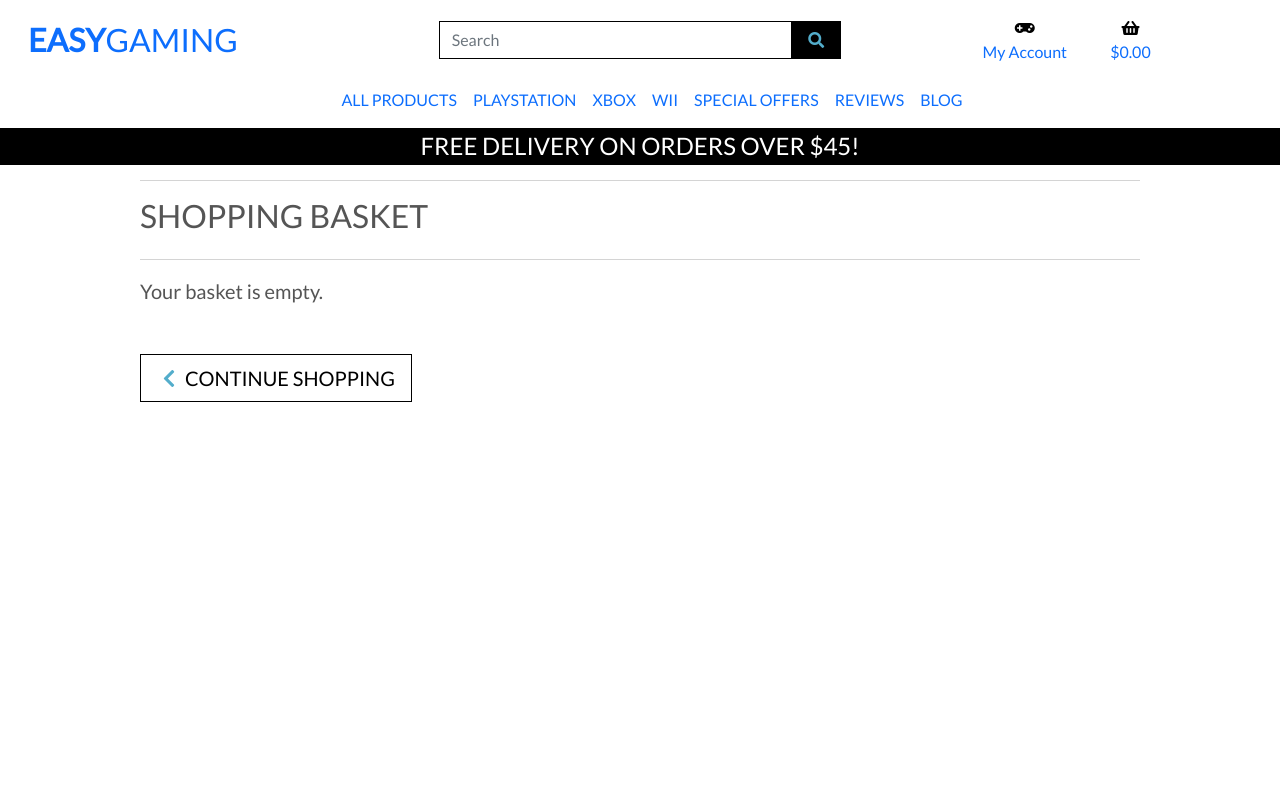
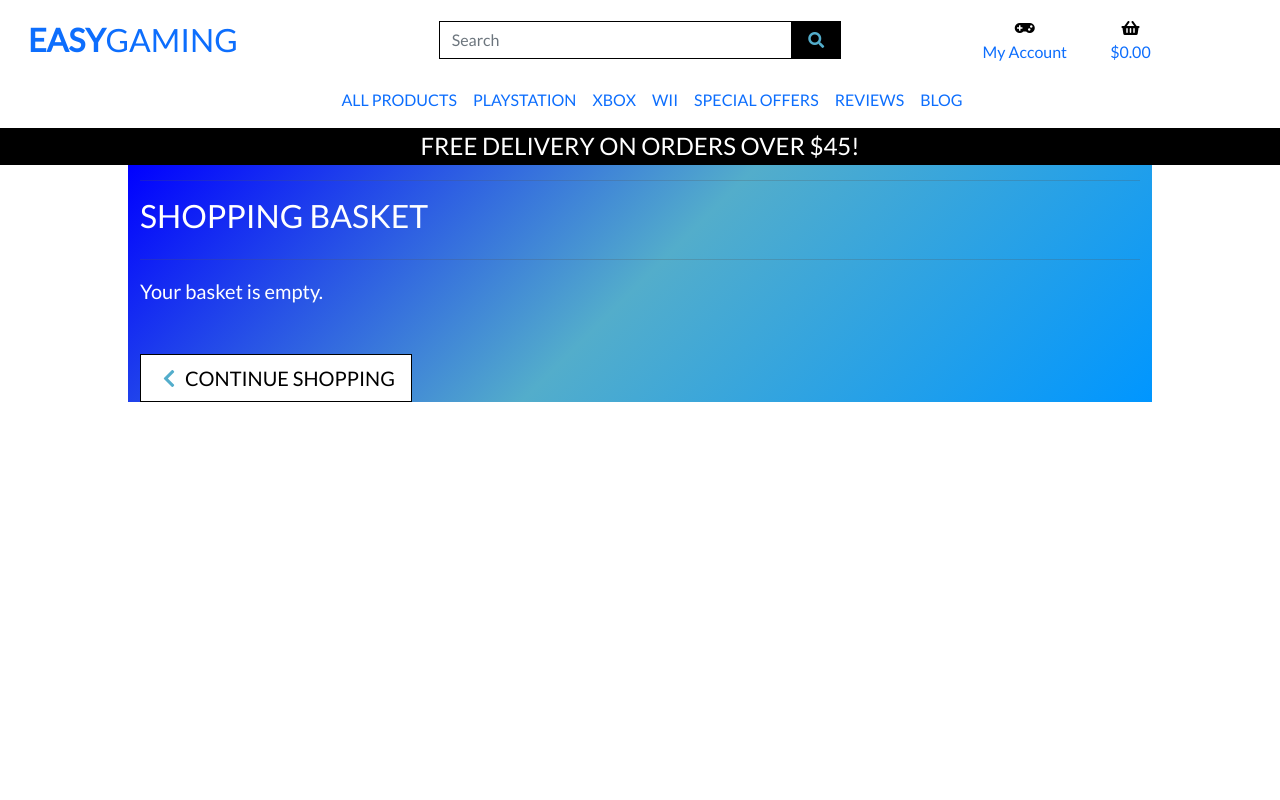
Before and after one commit to AJWest22/MS4, a Django app: page /basket/ in a window 1280 px wide. Run offline with Django 3.2, Linux system fonts and the light colour scheme; parts of the project's set-up code (start-up, migrations or seed data) failed here and were passed over; some libraries are stand-ins or nearby versions.

Commit message:
update css on basket page

```diff
--- a/basket/templates/basket/basket.html
+++ b/basket/templates/basket/basket.html
@@ -12,11 +12,11 @@
 
 {% block content %}
     <div class="overlay"></div>
-    <div class="container mb-2">
+    <div class="container mb-2 color-scheme">
         <div class="row">
             <div class="col">
                 <hr>
-                <h2 class="logo-font mb-4">Shopping Basket</h2>
+                <h2 class="logo-font mb-4 text-white">Shopping Basket</h2>
                 <hr>
             </div>
         </div>
@@ -26,7 +26,7 @@
                 {% if basket_items %}
                     <div class="table-responsive rounded">
                         <table>
-                            <thead class="text-black">
+                            <thead class="text-white">
                                 <tr>
                                     <th scope="col">Product Info</th>
                                     <th scope="col"></th>
@@ -39,15 +39,15 @@
                             {% for item in basket_items %}
                                 <tr>
                                     <td class="p-3 w-25">
-                                        <img class="img-fluid rounded" src="{{ item.product.image.url }}">
+                                        <img class="img-fluid rounded border border-white" src="{{ item.product.image.url }}">
                                     </td>
                                     <td class="py-3">
-                                        <p class="my-0"><strong>{{ item.product.name }}</strong></p>
-                                        <p class="my-0"><strong>Size: </strong>{% if item.product.has_quantities %}{{ item.quantity|upper }}{% else %}N/A{% endif %}</p>
+                                        <p class="my-0 text-white"><strong>{{ item.product.name }}</strong></p>
+                                        <p class="my-0 text-white"><strong>Size: </strong>{% if item.product.has_quantities %}{{ item.quantity|upper }}{% else %}N/A{% endif %}</p>
                                         <p class="my-0 small text-muted">SKU: {{ item.product.sku|upper }}</p>
                                     </td>
                                     <td class="py-3">
-                                        <p class="my-0">${{ item.product.price }}</p>
+                                        <p class="my-0 text-white">${{ item.product.price }}</p>
                                     </td>
                                     <td class="py-3 w-25">
                                         <form class="form update-form" method="POST" action="{% url 'adjust_basket' item.item_id %}">
@@ -58,7 +58,7 @@
                                                         <button class="decrement-qty btn btn-sm btn-black rounded-0"
                                                             data-item_id="{{ item.item_id }}" id="decrement-qty_{{ item.item_id }}">
                                                             <span>
-                                                                <i class="fas fa-minus fa-sm"></i>
+                                                                <i class="fas fa-minus fa-sm text-white"></i>
                                                             </span>
                                                         </button>
                                                     </div>
@@ -70,26 +70,26 @@
                                                         <button class="increment-qty btn btn-sm btn-black rounded-0"
                                                             data-item_id="{{ item.item_id }}" id="increment-qty_{{ item.item_id }}">
                                                             <span>
-                                                                <i class="fas fa-plus fa-sm"></i>
+                                                                <i class="fas fa-plus fa-sm text-white"></i>
                                                             </span>
                                                         </button>
                                                     </div>
                                                 </div>
                                             </div>
                                         </form>
-                                        <a class="update-link text-info"><small>Update item</small></a>
+                                        <a class="update-link text-info text-white"><small>Update item</small></a>
                                         <a class="remove-item text-danger float-right" id="remove_{{ item.item_id }}"><small>Remove an item from the Basket </small></a>
                                     </td>
                                     <td class="py-3">
-                                        <p class="my-0">${{ item.product.price | calc_subtotal:item.quantity }}</p>
+                                        <p class="my-0 text-white">${{ item.product.price | calc_subtotal:item.quantity }}</p>
                                     </td>
                                 </tr>
                             {% endfor %}
                             <tr>
                                 <td colspan="5" class="pt-5 text-right">
-                                    <h6><strong>Bag Total: ${{ total|floatformat:2 }}</strong></h6>
-                                    <h6>Delivery: ${{ delivery|floatformat:2 }}</h6>
-                                    <h4 class="mt-4"><strong>Grand Total: ${{ grand_total|floatformat:2 }}</strong></h4>
+                                    <h6 class="text-white"><strong>Bag Total: ${{ total|floatformat:2 }}</strong></h6>
+                                    <h6 class="text-white">Delivery: ${{ delivery|floatformat:2 }}</h6>
+                                    <h4 class="mt-4 text-white"><strong>Grand Total: ${{ grand_total|floatformat:2 }}</strong></h4>
                                     {% if free_delivery_delta > 0 %}
                                         <p class="mb-1 text-danger">
                                             Your order qualifies for free delivery by spending just <strong>${{ free_delivery_delta }}</strong> more!
@@ -105,8 +105,8 @@
                                         </span>
                                         <span class="text-uppercase">Continue Shopping</span>
                                     </a>
-                                    <a href="{% url 'checkout' %}" class="btn btn-black rounded-0 btn-lg">
-                                        <span class="text-uppercase">Secure Checkout</span>
+                                    <a href="{% url 'checkout' %}" class="btn btn-black rounded-0 btn-lg checkout-button">
+                                        <span class="text-uppercase text-white">Secure Checkout</span>
                                         <span class="icon">
                                             <i class="fas fa-lock"></i>
                                         </span>
@@ -116,7 +116,7 @@
                         </table>>
                     </div>
                 {% else %}
-                    <p class="lead mb-5">Your basket is empty.</p>
+                    <p class="lead mb-5 text-white">Your basket is empty.</p>
                     <a href="{% url 'products' %}" class="btn btn-outline-black rounded-0 btn-lg">
                         <span class="icon">
                             <i class="fas fa-chevron-left"></i>
--- a/static/css/base.css
+++ b/static/css/base.css
@@ -10,6 +10,12 @@ body {
     height: calc(100vh - 164px);
     color: #555;
     font-family: "Lato";
+}
+
+/* official site background colors found on products and account pages*/
+
+.color-scheme {
+    background: linear-gradient(-45deg, #0096FF, #53adcb, #0000FF);
 }
 
 .products:hover {
@@ -164,12 +170,9 @@ body {
     cursor: pointer;
 }
 
-/* official site background colors found on products and account pages*/
-
-.color-scheme {
-    background: linear-gradient(-45deg, #0096FF, #53adcb, #0000FF);
+.checkout-button:hover {
+    color: black !important;
 }
-
 
 /* bootstrap toasts code from CI Boutique Ado project*/
 
```
